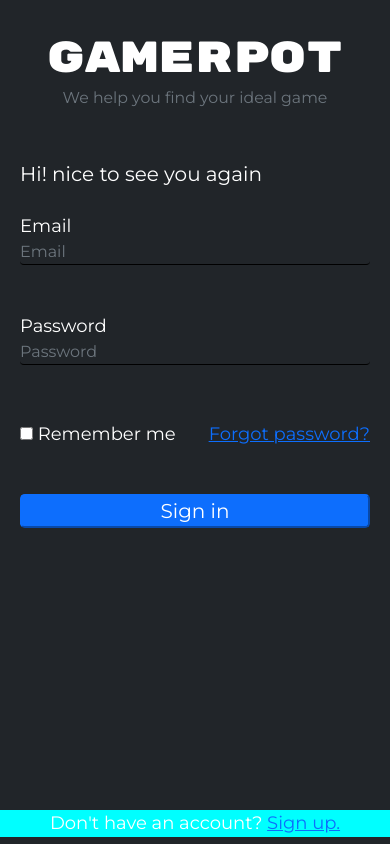
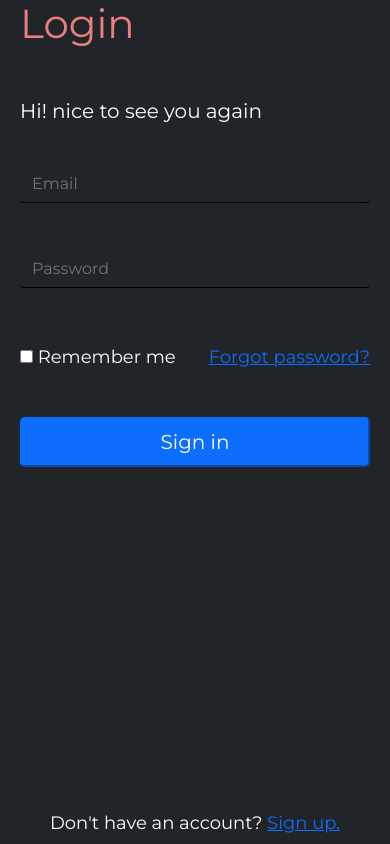
Before and after one commit to CherrySoftMX/Projecto-WAAS, an Angular app in the folder gamerpot/: page / in a window 390 px wide. Built offline with nearby package versions, Linux system fonts and the light colour scheme; grey boxes are pictures that could not be loaded.

Commit message:
updates-login

```diff
--- a/gamerpot/src/app/components/login/login.component.css
+++ b/gamerpot/src/app/components/login/login.component.css
@@ -1,17 +1,11 @@
 .login-wrapper{
     width: 100%;
-    padding: 2rem;
+    padding: 5rem;
     height: 100%;
-    font-family: 'Montserrat', sans-serif;
 }
 
-.title{
-   text-align: center;
-}
-
-.title h1{
-    color: white;
-    font-family: 'Rubik Mono One', sans-serif;
+h1{
+    color: var(--background-tertiary);
 }
 
 .btn-sub{
@@ -24,24 +18,20 @@ input{
     background: transparent;
     border-bottom: 1px solid black;
     color: white;
+    z-index: 1;
 }
 
 input:focus{
     background: transparent;
     border: 1px solid green;
     color: white;
+}
+
+@media (max-width: 800px) {
+    .login-wrapper{
+        margin: 0;
+        padding: 0 2rem 2rem 2rem;
+
+    }
 
 }
-
-
-label{
-   color: white;
-}
-
-
-@media (max-width: 800px) {
-  *{
-      margin: 0;
-      padding: 0;
-  }
-}
--- a/gamerpot/src/app/components/login/login.component.html
+++ b/gamerpot/src/app/components/login/login.component.html
@@ -1,20 +1,18 @@
 <div class="bg-dark text-white login-wrapper">
-    <div class="title mb-5">
-        <h1 class="display-1">GAMERPOT</h1>
-        <small class="text-secondary">We help you find your ideal game</small>
-    </div>
+
+    <h1 class="display-2 mb-5">Login</h1>
+
     <p class="lead">Hi! nice to see you again</p>
 
     <form class="pt-4" #LoginForm="ngForm" [formGroup]="profileLogin" (ngSubmit)="submit()">
 
         <!-- Email -->
-        <label clas="" for="email">Email</label>
         <input name="email" type="email" class="form-control mb-5" formControlName="email" placeholder="Email">
 
         <!-- Password -->
-        <label clas="" for="password">Password</label>
         <input name="password" type="password" class="form-control mb-5" formControlName="password"
             placeholder="Password">
+
 
         <div class="d-flex justify-content-between pt-2">
             <div>
--- a/gamerpot/src/app/components/register/register.component.css
+++ b/gamerpot/src/app/components/register/register.component.css
@@ -9,19 +9,10 @@
 
 .register-wrapper{
     padding: 2rem;
-
+    width: 100%;
+    height: 100%;
 }
 
-
-
-.close-btn{
-    background-color: transparent;
-    border: 1px solid gray;
-    border-radius: 20%;
-    position: absolute;
-    top: 1%;
-    right: 1%;
-}
 
 input{
     border: none;
@@ -34,5 +25,16 @@ input:focus{
     background: transparent;
     border: 1px solid green;
 
+}
 
+.cls-btn{
+    float: right;
+    background:transparent;
+    border-radius: 20%;
+    display: block;
+    border: none;
 }
+
+.cls-btn:hover{
+    border: 1px solid black;
+}
--- a/gamerpot/src/app/components/register/register.component.html
+++ b/gamerpot/src/app/components/register/register.component.html
@@ -1,26 +1,23 @@
 <div class="bg-light register-wrapper">
-    <div class="modal-header">
-        <button class="close-btn" (click)="close()">
-            <span aria-hidden="true">&times;</span>
-        </button>
+    <button class="cls-btn" (click)="this.activeModal.close()">
+        <i class="bi bi-x-lg"></i>
+    </button>
+    <div class="modal-header mt-3 mb-5 text-dark">
+        <h1 class="display-4">Register</h1>
     </div>
 
     <form #registerForm="ngForm" [formGroup]="registerData" class="mb-5" (ngSubmit)="register()">
         <!-- FullName -->
-        <label class="text-secondary">Full name</label>
-        <input type="text" class="form-control mb-4" placeholder="Enter your name" formControlName="name">
+        <input type="text" class="form-control mb-5" placeholder="Enter your name" formControlName="name">
 
         <!-- Email -->
-        <label class="text-secondary">E-mail</label>
-        <input type="email" class="form-control mb-4" placeholder="Enter your email" formControlName="email">
+        <input type="email" class="form-control  mb-5" placeholder="Enter your email" formControlName="email">
 
         <!-- Password -->
-        <label class="text-secondary">Password</label>
-        <input type="password" class="form-control mb-4" placeholder="Enter your password" formControlName="password">
+        <input type="password" class="form-control  mb-5" placeholder="Enter your password" formControlName="password">
 
         <!-- Password -->
-        <label class="text-secondary">Repeat your password</label>
-        <input type="password" class="form-control mb-4" placeholder="Enter your password"
+        <input type="password" class="form-control mb-5" placeholder="Repeat your password"
             formControlName="rptPassword">
 
         <!-- Sing up in button -->
--- a/gamerpot/src/app/components/register/register.component.ts
+++ b/gamerpot/src/app/components/register/register.component.ts
@@ -18,7 +18,6 @@ export class RegisterComponent implements OnInit {
   constructor(public activeModal: NgbActiveModal) { }
 
   ngOnInit(): void {
-
   }
 
   register() {
@@ -26,10 +25,7 @@ export class RegisterComponent implements OnInit {
     //register user
 
     //if ok
-    this.close();
+    this.activeModal.close();
   }
 
-  close() {
-    this.activeModal.dismiss();
-  }
 }
--- a/gamerpot/src/app/pages/login-page/login-page.component.css
+++ b/gamerpot/src/app/pages/login-page/login-page.component.css
@@ -1,3 +1,4 @@
+
 .page-wrapper{
     position:fixed;
     padding:0;
@@ -20,6 +21,21 @@ img{
     height: 100%;
 }
 
+.title{
+  text-align: center;
+  margin-bottom: 1.5rem;
+  position: absolute;
+  width: 100%;
+  color: white;
+}
+
+.title h1{
+
+    font-family: var(--font-secondary);
+}
+
+
+
 .no-pad-rght-lft{
 padding-right:0;
   padding-left:0;
@@ -41,15 +57,8 @@ padding-right:0;
   display: none;
 }
 
-@media (max-width: 800px) {
+@media (max-width: 700px) {
 
-
-  img{
-    display: none;
-  }
-.login{
-  display: block;
-}
   .desk-label{
     display: none;
   }
@@ -60,8 +69,7 @@ padding-right:0;
     bottom: 4%;
     display: block;
     text-align: center;
-    background-color: aqua;
+
 
   }
-
 }
--- a/gamerpot/src/app/pages/login-page/login-page.component.html
+++ b/gamerpot/src/app/pages/login-page/login-page.component.html
@@ -6,7 +6,12 @@
             <app-login></app-login>
         </div>
         <div class="col-md-6 no-pad-rght-lft all-h">
+            <div class="title">
+                <h1 class="display-1">GAMERPOT</h1>
+                <footer class="blockquote-footer">We help you find your ideal game</footer>
+            </div>
             <img src="https://wallpapercave.com/wp/wc1765288.jpg" alt="banner">
+
         </div>
     </div>
 
--- a/gamerpot/src/styles.css
+++ b/gamerpot/src/styles.css
@@ -7,6 +7,7 @@
 :root {
   --background-primary: #27282e;
   --background-secondary: #161618;
+  --background-tertiary: #ea7f7f;
   --font-primary: "Montserrat", "Arial";
   --font-secondary: "Rubik Mono One", sans-serif;
 }
```
